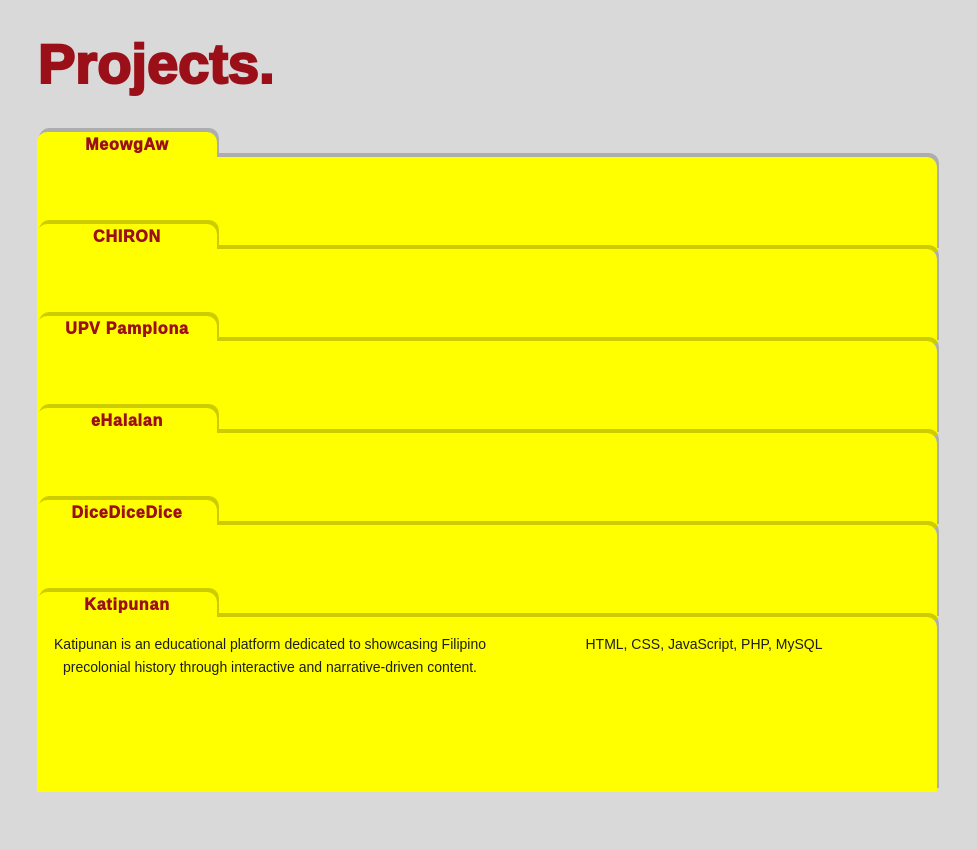
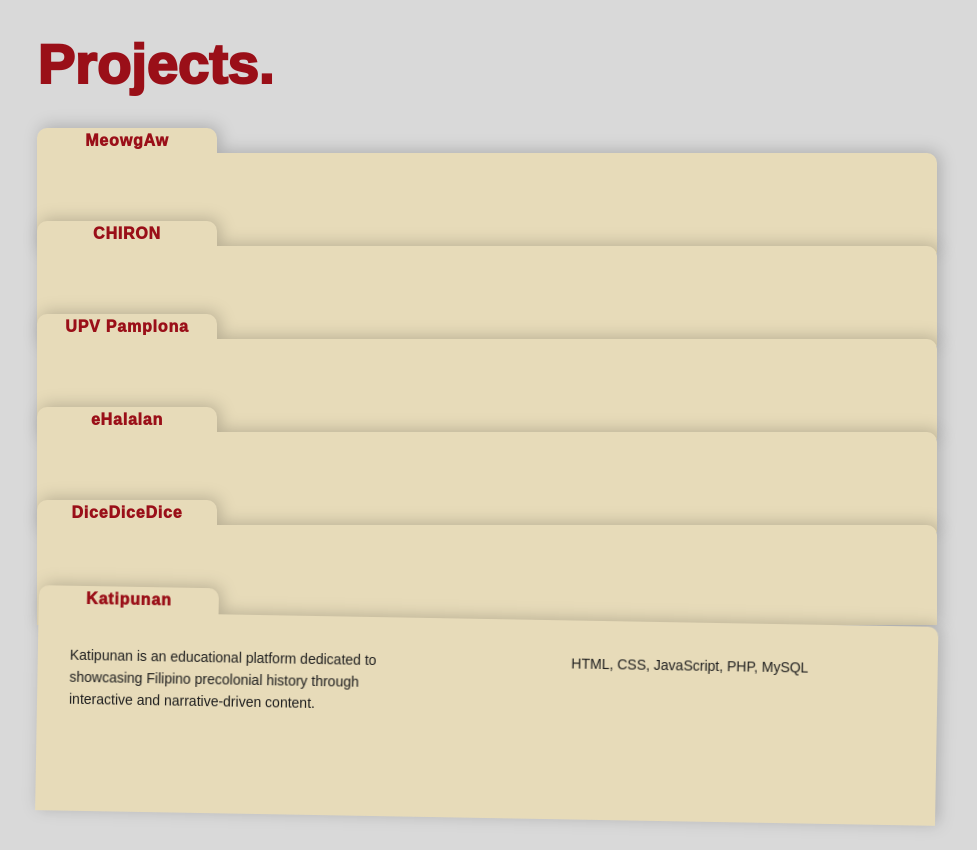
Before and after one commit to madpurson/Portfolio, a React (Vite) app in the folder portfolio/: page / in a window 1280 px wide. Shown: the part 820-1670 px from the top of the page, without its empty margins (153-1130 px from the left). Before the commit the page ends 1644 px from the top, so only its background shows below. Built offline with nearby package versions, Linux system fonts and the light colour scheme; a web font is replaced by a local one.

Commit message:
added hover animation states

```diff
--- a/portfolio/src/styles/layout/_projectBody.scss
+++ b/portfolio/src/styles/layout/_projectBody.scss
@@ -1,4 +1,18 @@
+$folder-color: #e7dbb9;
 
+@keyframes slideUp {
+  from {
+    transform: translateY(0);
+    opacity: 1;
+    transform: rotate(0);
+  }
+  to {
+    transform: translateY(5px);
+    opacity: 0.8;
+    transform: rotate(1deg);
+  }
+
+}
 
 .project-body {
     display: flex;
@@ -19,15 +33,15 @@
     width: 100%;
     justify-content: flex-start;
     margin-bottom: 0;
-    height: 120px;
-    margin-top: -1.75rem;
-    filter: drop-shadow(2px -4px rgba(0, 0, 0, 0.2));
+    height: 125px;
+    margin-top: -2rem;
+    filter: drop-shadow(3px -2px 8px rgba(0, 0, 0, 0.2));
 }
 
 .folder-tab {
     display: flex;
     width: 20%;
-    background-color: yellow;
+    background-color: $folder-color;
     border-radius: 10px 10px 0 0;
     text-align: center;
     justify-content: center;
@@ -38,20 +52,24 @@
 .folder-body {
     display: flex;
     width: 100%;
-    background-color: yellow;
-    justify-content: flex-start;
+    background-color: $folder-color;
+    justify-content: space-between;
     height: 100%;
     border-radius: 0 10px 0 0;
-    padding: 1rem;
+    padding: 2rem;
     flex-direction: row;
+    gap: 1rem;
 }
 
 .folder-body p {
-    width: 50%;
+    width: 40%;
+    text-align: left;
 }
 
 .hovered-folder {
-    height: 200px;
+    height: 225px;
+    animation: slideUp 0.3s ease-out;
+    transform: rotate(1deg);
 }
 
 .hovered-folder p {
```
